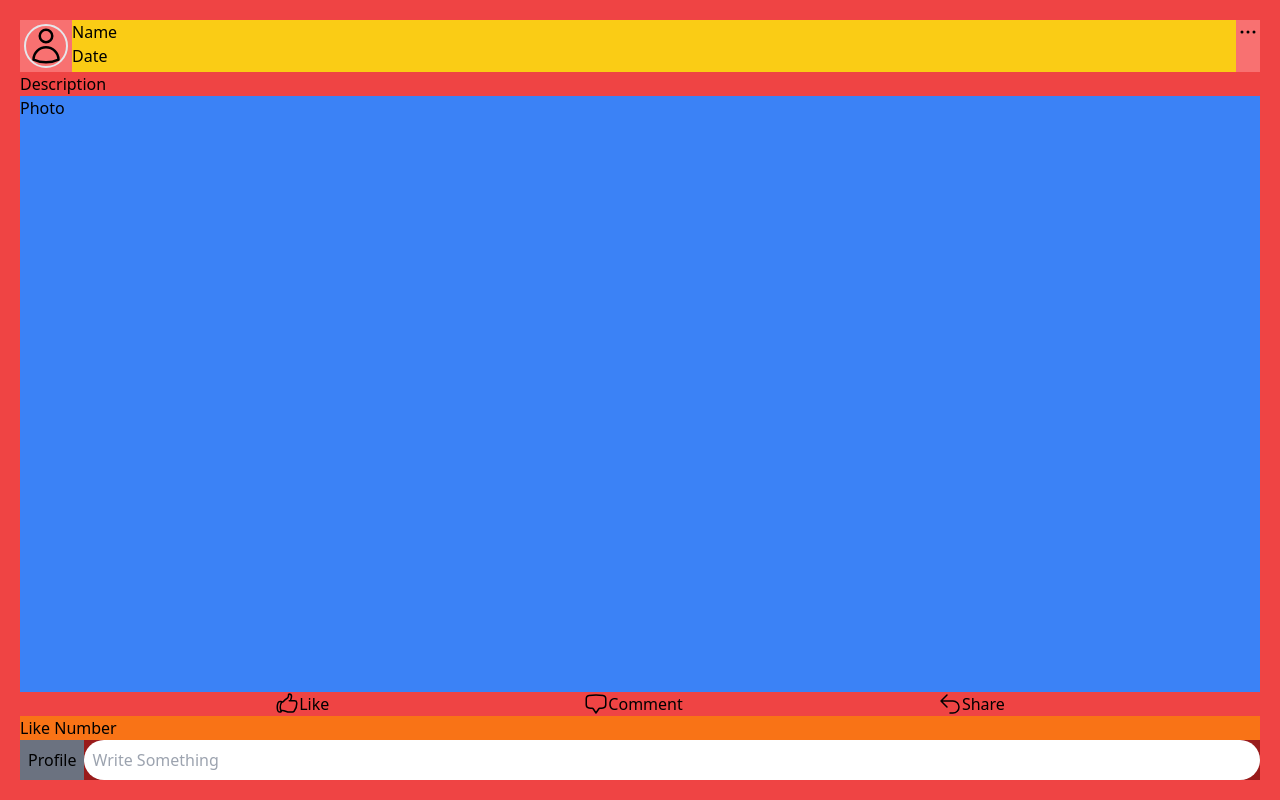
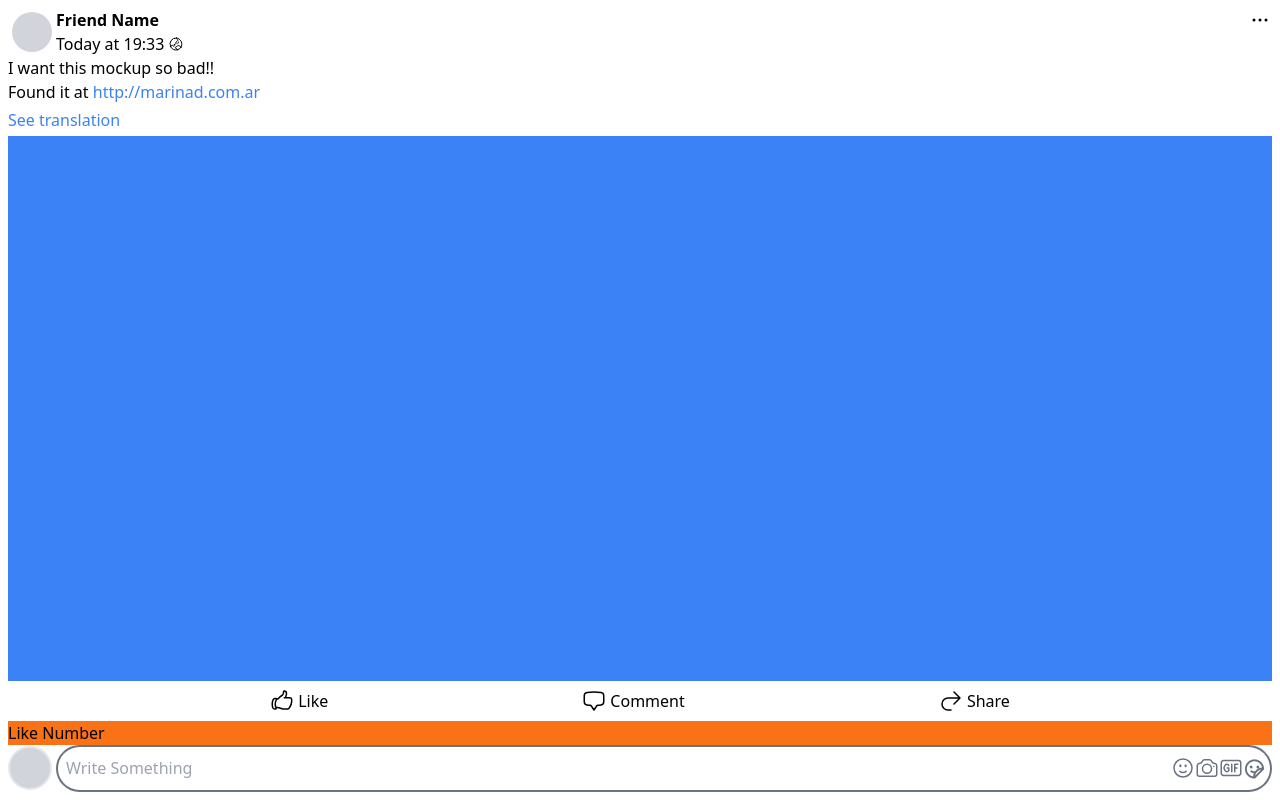
Before and after one commit to lymakara1/I3-TP-Web_Design, a website: page TP08/LAB08_01.html in a window 1280 px wide. Drawn offline with nearby package versions, Linux system fonts and the light colour scheme.

Commit message:
update ex1

```diff
--- a/TP08/LAB08_01.html
+++ b/TP08/LAB08_01.html
@@ -5,34 +5,45 @@
     <meta name="viewport" content="width=device-width, initial-scale=1.0" />
     <title>Document</title>
     <script src="https://cdn.tailwindcss.com"></script>
+    <link
+      href="https://cdn.jsdelivr.net/npm/remixicon@4.2.0/fonts/remixicon.css"
+      rel="stylesheet"
+    />
   </head>
   <body>
-    <div class="flex flex-col flex-grow bg-red-500 p-5 h-screen">
-      <div class="bg-red-400 flex flex-row justify-center">
+    <div class="flex flex-col flex-grow bg-white p-2 h-screen">
+      <div class="flex flex-row justify-center">
         <div class="p-1 flex items-center">
-          <button class="border-2 rounded-full">
+          <button class="rounded-full p-5 bg-gray-300"></button>
+        </div>
+        <div class="flex flex-col grow">
+          <div>
+            <a class="font-bold hover:text-blue-500" href="#">Friend Name</a>
+          </div>
+          <div class="flex flex-row">
+            <div class="pr-1">Today at 19:33</div>
+            <div class="flex items-center">
+              <a class="hover:text-blue-500" href="#">
                 <svg
                   xmlns="http://www.w3.org/2000/svg"
                   fill="none"
                   viewBox="0 0 24 24"
                   stroke-width="1.5"
                   stroke="currentColor"
-              class="w-10 h-10"
+                  class="w-4 h-4"
                 >
                   <path
                     stroke-linecap="round"
                     stroke-linejoin="round"
-                d="M15.75 6a3.75 3.75 0 1 1-7.5 0 3.75 3.75 0 0 1 7.5 0ZM4.501 20.118a7.5 7.5 0 0 1 14.998 0A17.933 17.933 0 0 1 12 21.75c-2.676 0-5.216-.584-7.499-1.632Z"
+                    d="M12.75 3.03v.568c0 .334.148.65.405.864l1.068.89c.442.369.535 1.01.216 1.49l-.51.766a2.25 2.25 0 0 1-1.161.886l-.143.048a1.107 1.107 0 0 0-.57 1.664c.369.555.169 1.307-.427 1.605L9 13.125l.423 1.059a.956.956 0 0 1-1.652.928l-.679-.906a1.125 1.125 0 0 0-1.906.172L4.5 15.75l-.612.153M12.75 3.031a9 9 0 0 0-8.862 12.872M12.75 3.031a9 9 0 0 1 6.69 14.036m0 0-.177-.529A2.25 2.25 0 0 0 17.128 15H16.5l-.324-.324a1.453 1.453 0 0 0-2.328.377l-.036.073a1.586 1.586 0 0 1-.982.816l-.99.282c-.55.157-.894.702-.8 1.267l.073.438c.08.474.49.821.97.821.846 0 1.598.542 1.865 1.345l.215.643m5.276-3.67a9.012 9.012 0 0 1-5.276 3.67m0 0a9 9 0 0 1-10.275-4.835M15.75 9c0 .896-.393 1.7-1.016 2.25"
                   />
                 </svg>
-          </button>
+              </a>
             </div>
-        <div class="bg-yellow-400 flex flex-col grow">
-          <div>Name</div>
-          <div>Date</div>
+          </div>
         </div>
         <div class="grow-0">
-          <button class="">
+          <button>
             <svg
               xmlns="http://www.w3.org/2000/svg"
               fill="none"
@@ -50,11 +61,25 @@
           </button>
         </div>
       </div>
-      <div class="">Description</div>
-      <div class="bg-blue-500 grow">Photo</div>
-      <div class="flex flex-row justify-evenly">
       <div class="">
-          <button class="flex flex-row">
+        <p>I want this mockup so bad!!</p>
+        <p>
+          Found it at
+          <a class="text-blue-500" href="#">http://marinad.com.ar</a>
+        </p>
+        <p class="pt-1 pb-1">
+          <a class="text-blue-500" href="#">See translation</a>
+        </p>
+      </div>
+      <div class="bg-blue-500 grow"></div>
+      <div class="flex flex-row justify-evenly p-2">
+        <div class="">
+          <button
+            class="flex flex-row"
+            id="like-btn"
+            type="button"
+            onclick="document.getElementById('like-num').innerHTML = Date()"
+          >
             <svg
               xmlns="http://www.w3.org/2000/svg"
               fill="none"
@@ -69,7 +94,7 @@
                 d="M6.633 10.25c.806 0 1.533-.446 2.031-1.08a9.041 9.041 0 0 1 2.861-2.4c.723-.384 1.35-.956 1.653-1.715a4.498 4.498 0 0 0 .322-1.672V2.75a.75.75 0 0 1 .75-.75 2.25 2.25 0 0 1 2.25 2.25c0 1.152-.26 2.243-.723 3.218-.266.558.107 1.282.725 1.282m0 0h3.126c1.026 0 1.945.694 2.054 1.715.045.422.068.85.068 1.285a11.95 11.95 0 0 1-2.649 7.521c-.388.482-.987.729-1.605.729H13.48c-.483 0-.964-.078-1.423-.23l-3.114-1.04a4.501 4.501 0 0 0-1.423-.23H5.904m10.598-9.75H14.25M5.904 18.5c.083.205.173.405.27.602.197.4-.078.898-.523.898h-.908c-.889 0-1.713-.518-1.972-1.368a12 12 0 0 1-.521-3.507c0-1.553.295-3.036.831-4.398C3.387 9.953 4.167 9.5 5 9.5h1.053c.472 0 .745.556.5.96a8.958 8.958 0 0 0-1.302 4.665c0 1.194.232 2.333.654 3.375Z"
               />
             </svg>
-            Like
+            <p class="pl-1">Like</p>
           </button>
         </div>
         <div class="">
@@ -88,7 +113,7 @@
                 d="M2.25 12.76c0 1.6 1.123 2.994 2.707 3.227 1.068.157 2.148.279 3.238.364.466.037.893.281 1.153.671L12 21l2.652-3.978c.26-.39.687-.634 1.153-.67 1.09-.086 2.17-.208 3.238-.365 1.584-.233 2.707-1.626 2.707-3.228V6.741c0-1.602-1.123-2.995-2.707-3.228A48.394 48.394 0 0 0 12 3c-2.392 0-4.744.175-7.043.513C3.373 3.746 2.25 5.14 2.25 6.741v6.018Z"
               />
             </svg>
-            Comment
+            <p class="pl-1">Comment</p>
           </button>
         </div>
         <div class="">
@@ -104,24 +129,99 @@
               <path
                 stroke-linecap="round"
                 stroke-linejoin="round"
-                d="M9 15 3 9m0 0 6-6M3 9h12a6 6 0 0 1 0 12h-3"
+                d="m15 15 6-6m0 0-6-6m6 6H9a6 6 0 0 0 0 12h3"
               />
             </svg>
-            Share
+            <p class="pl-1">Share</p>
           </button>
         </div>
       </div>
-      <div class="bg-orange-500">Like Number</div>
-      <div class="flex flex-row bg-gray-500">
-        <div class="p-2 grow-0">Profile</div>
-        <div class="grow flex bg-red-800">
+      <div class="bg-orange-500" id="like-mun">Like Number</div>
+      <div class="flex flex-row">
+        <div class="pr-1 grow-0 flex items-center">
+          <button class="border-2 rounded-full p-5 bg-gray-300"></button>
+        </div>
+        <div class="grow flex">
           <input
-            class="rounded-full p-2 grow"
+            class="rounded-l-full p-2 grow border-2 border-gray-500 border-r-0"
             type="text"
             placeholder="Write Something"
           />
         </div>
+        <div
+          class="grow-0 bg-white rounded-r-full p-1 border-2 border-gray-500 border-l-0"
+        >
+          <div class="flex flex-row text-gray-500">
+            <button>
+              <svg
+                xmlns="http://www.w3.org/2000/svg"
+                fill="none"
+                viewBox="0 0 24 24"
+                stroke-width="1.5"
+                stroke="currentColor"
+                class="w-6 h-6"
+              >
+                <path
+                  stroke-linecap="round"
+                  stroke-linejoin="round"
+                  d="M15.182 15.182a4.5 4.5 0 0 1-6.364 0M21 12a9 9 0 1 1-18 0 9 9 0 0 1 18 0ZM9.75 9.75c0 .414-.168.75-.375.75S9 10.164 9 9.75 9.168 9 9.375 9s.375.336.375.75Zm-.375 0h.008v.015h-.008V9.75Zm5.625 0c0 .414-.168.75-.375.75s-.375-.336-.375-.75.168-.75.375-.75.375.336.375.75Zm-.375 0h.008v.015h-.008V9.75Z"
+                />
+              </svg>
+            </button>
+            <button>
+              <svg
+                xmlns="http://www.w3.org/2000/svg"
+                fill="none"
+                viewBox="0 0 24 24"
+                stroke-width="1.5"
+                stroke="currentColor"
+                class="w-6 h-6"
+              >
+                <path
+                  stroke-linecap="round"
+                  stroke-linejoin="round"
+                  d="M6.827 6.175A2.31 2.31 0 0 1 5.186 7.23c-.38.054-.757.112-1.134.175C2.999 7.58 2.25 8.507 2.25 9.574V18a2.25 2.25 0 0 0 2.25 2.25h15A2.25 2.25 0 0 0 21.75 18V9.574c0-1.067-.75-1.994-1.802-2.169a47.865 47.865 0 0 0-1.134-.175 2.31 2.31 0 0 1-1.64-1.055l-.822-1.316a2.192 2.192 0 0 0-1.736-1.039 48.774 48.774 0 0 0-5.232 0 2.192 2.192 0 0 0-1.736 1.039l-.821 1.316Z"
+                />
+                <path
+                  stroke-linecap="round"
+                  stroke-linejoin="round"
+                  d="M16.5 12.75a4.5 4.5 0 1 1-9 0 4.5 4.5 0 0 1 9 0ZM18.75 10.5h.008v.008h-.008V10.5Z"
+                />
+              </svg>
+            </button>
+            <button>
+              <svg
+                xmlns="http://www.w3.org/2000/svg"
+                fill="none"
+                viewBox="0 0 24 24"
+                stroke-width="1.5"
+                stroke="currentColor"
+                class="w-6 h-6"
+              >
+                <path
+                  stroke-linecap="round"
+                  stroke-linejoin="round"
+                  d="M12.75 8.25v7.5m6-7.5h-3V12m0 0v3.75m0-3.75H18M9.75 9.348c-1.03-1.464-2.698-1.464-3.728 0-1.03 1.465-1.03 3.84 0 5.304 1.03 1.464 2.699 1.464 3.728 0V12h-1.5M4.5 19.5h15a2.25 2.25 0 0 0 2.25-2.25V6.75A2.25 2.25 0 0 0 19.5 4.5h-15a2.25 2.25 0 0 0-2.25 2.25v10.5A2.25 2.25 0 0 0 4.5 19.5Z"
+                />
+              </svg>
+            </button>
+            <button style="font-size: 23px">
+              <i class="ri-emoji-sticker-line"></i>
+            </button>
           </div>
         </div>
+      </div>
+    </div>
+
+    <script>
+      let likeNumEle = document.getElementById("like-btn");
+      let likeBtnEle = document.getElementById("like-num");
+      likeBtnEle.addEventListener("click", onClickLike);
+      let likeNum = 0;
+      function onClickLike() {
+        likeNum++;
+        likeNumEle.innerText = likeNum;
+      }
+    </script>
   </body>
 </html>
```
Lines whose indentation alone changed are shown as unchanged.
